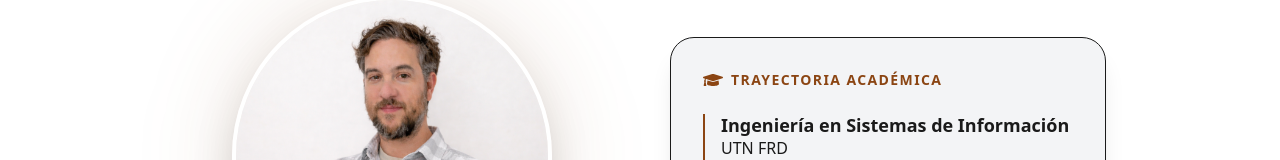
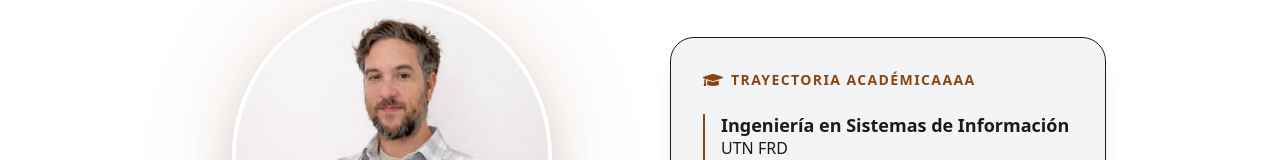
Before and after one commit to oscar-principi/portafolio-react, a React (Vite) app in the folder Frontend/: page / in a window 1280 px wide. Shown: the part 340-500 px from the top of the page. Built offline with nearby package versions, Linux system fonts and the light colour scheme.

Commit message:
actualizacion

```diff
--- a/Frontend/src/pages/Home.tsx
+++ b/Frontend/src/pages/Home.tsx
@@ -59,7 +59,7 @@ export default function Home() {
               <div className="relative">
                 <h3 className="font-bold text-sm uppercase tracking-widest text-primary mb-6 flex items-center justify-center md:justify-start gap-2">
                   <FaGraduationCap className="text-xl" />
-                  Trayectoria Académica
+                  Trayectoria Académicaaaa
                 </h3>
 
                 <div className="space-y-6">
```
